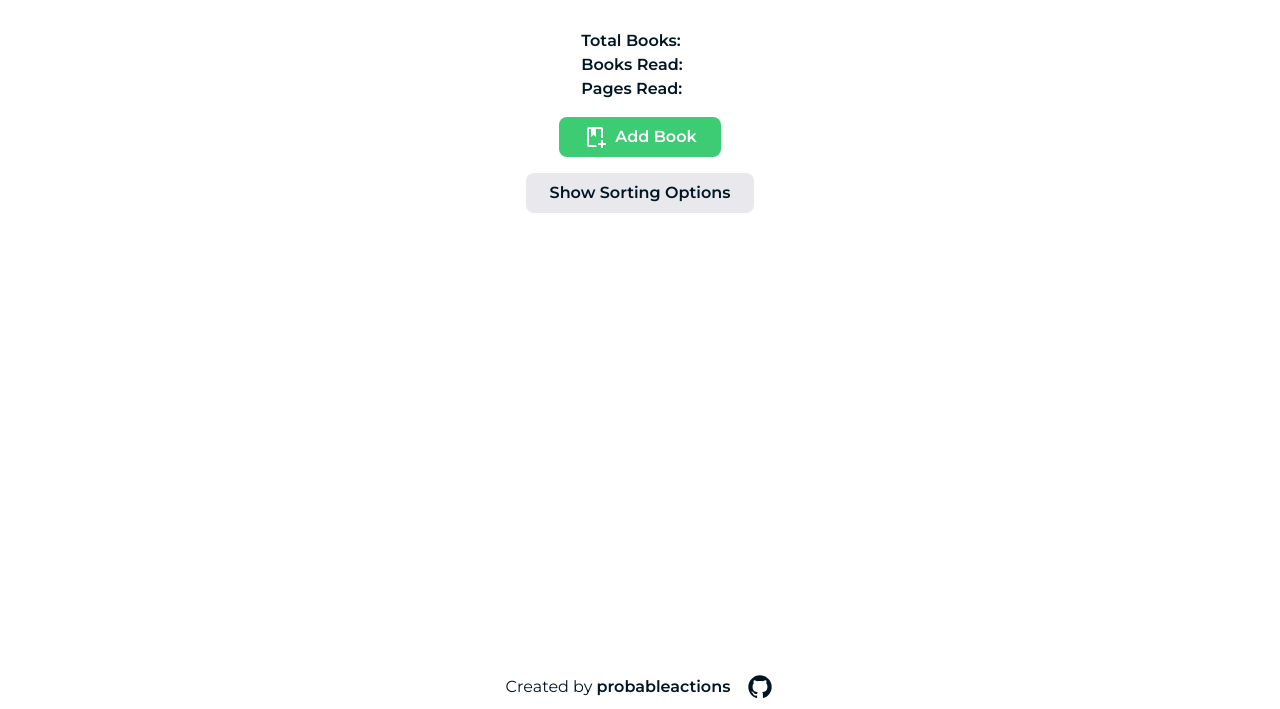
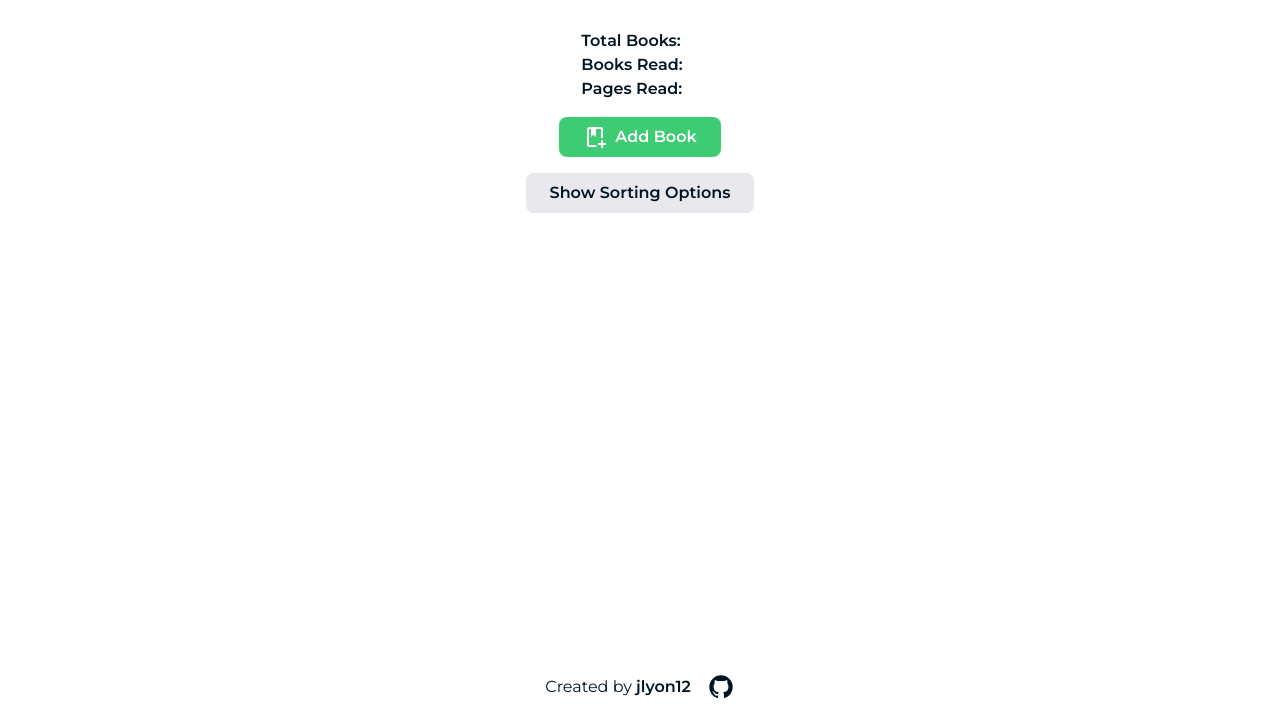
Before and after one commit to jlyon12/library, a website: page index.html in a window 1280 px wide. Shown: the part 91-800 px from the top of the page. Drawn offline with Linux system fonts and the light colour scheme.

Commit message:
Fix: username

```diff
--- a/index.html
+++ b/index.html
@@ -94,7 +94,7 @@
 
         </main>
         <footer class="footer">
-            <p>Created by <a href="https://github.com/probableactions">probableactions</a></p>
+            <p>Created by <a href="https://github.com/jlyon12">jlyon12</a></p>
             <svg xmlns="http://www.w3.org/2000/svg" viewBox="0 0 24 24">
                 <path
                     d="M12,2A10,10 0 0,0 2,12C2,16.42 4.87,20.17 8.84,21.5C9.34,21.58 9.5,21.27 9.5,21C9.5,20.77 9.5,20.14 9.5,19.31C6.73,19.91 6.14,17.97 6.14,17.97C5.68,16.81 5.03,16.5 5.03,16.5C4.12,15.88 5.1,15.9 5.1,15.9C6.1,15.97 6.63,16.93 6.63,16.93C7.5,18.45 8.97,18 9.54,17.76C9.63,17.11 9.89,16.67 10.17,16.42C7.95,16.17 5.62,15.31 5.62,11.5C5.62,10.39 6,9.5 6.65,8.79C6.55,8.54 6.2,7.5 6.75,6.15C6.75,6.15 7.59,5.88 9.5,7.17C10.29,6.95 11.15,6.84 12,6.84C12.85,6.84 13.71,6.95 14.5,7.17C16.41,5.88 17.25,6.15 17.25,6.15C17.8,7.5 17.45,8.54 17.35,8.79C18,9.5 18.38,10.39 18.38,11.5C18.38,15.32 16.04,16.16 13.81,16.41C14.17,16.72 14.5,17.33 14.5,18.26C14.5,19.6 14.5,20.68 14.5,21C14.5,21.27 14.66,21.59 15.17,21.5C19.14,20.16 22,16.42 22,12A10,10 0 0,0 12,2Z"
--- a/package.json
+++ b/package.json
@@ -8,14 +8,14 @@
 	},
 	"repository": {
 		"type": "git",
-    "url": "git+https://github.com/probableactions/library.git"
+		"url": "git+https://github.com/jlyon12/library.git"
 	},
 	"author": "Jarrett Lyon",
 	"license": "MIT",
 	"bugs": {
-    "url": "https://github.com/probableactions/library/issues"
+		"url": "https://github.com/jlyon12/library/issues"
 	},
-  "homepage": "https://github.com/probableactions/library#readme",
+	"homepage": "https://github.com/jlyon12/library#readme",
 	"devDependencies": {
 		"eslint": "^8.36.0",
 		"eslint-config-airbnb-base": "^15.0.0",
```
Also changed, not shown: README.md. Lines whose indentation alone changed are shown as unchanged.
